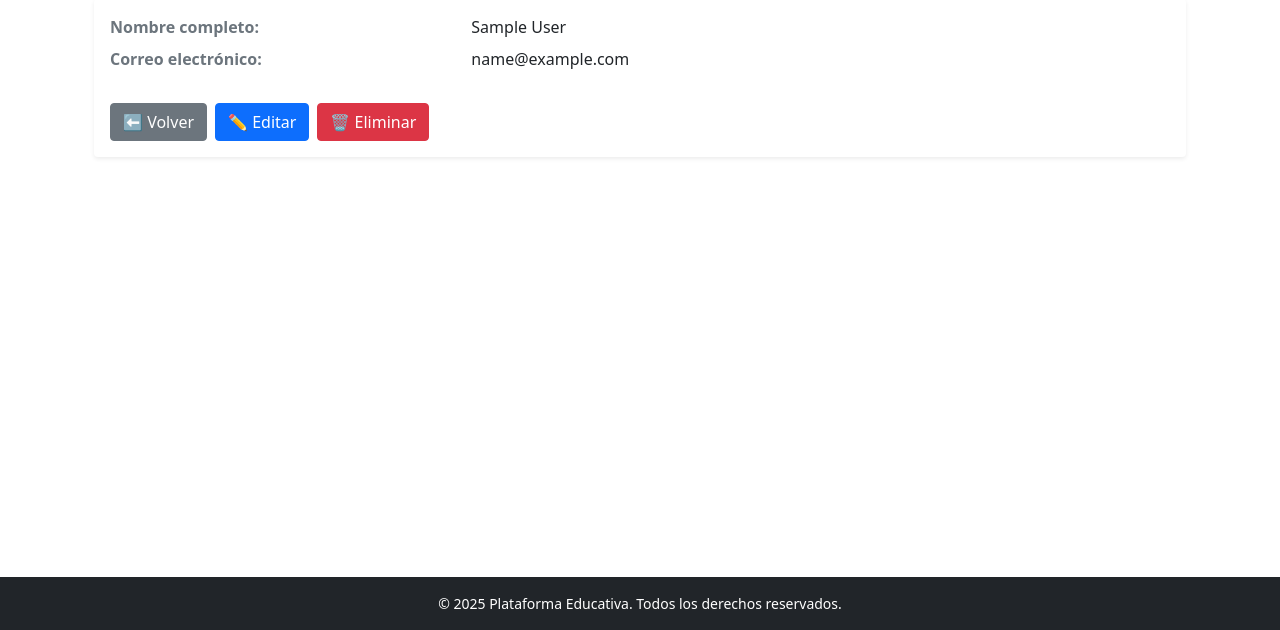
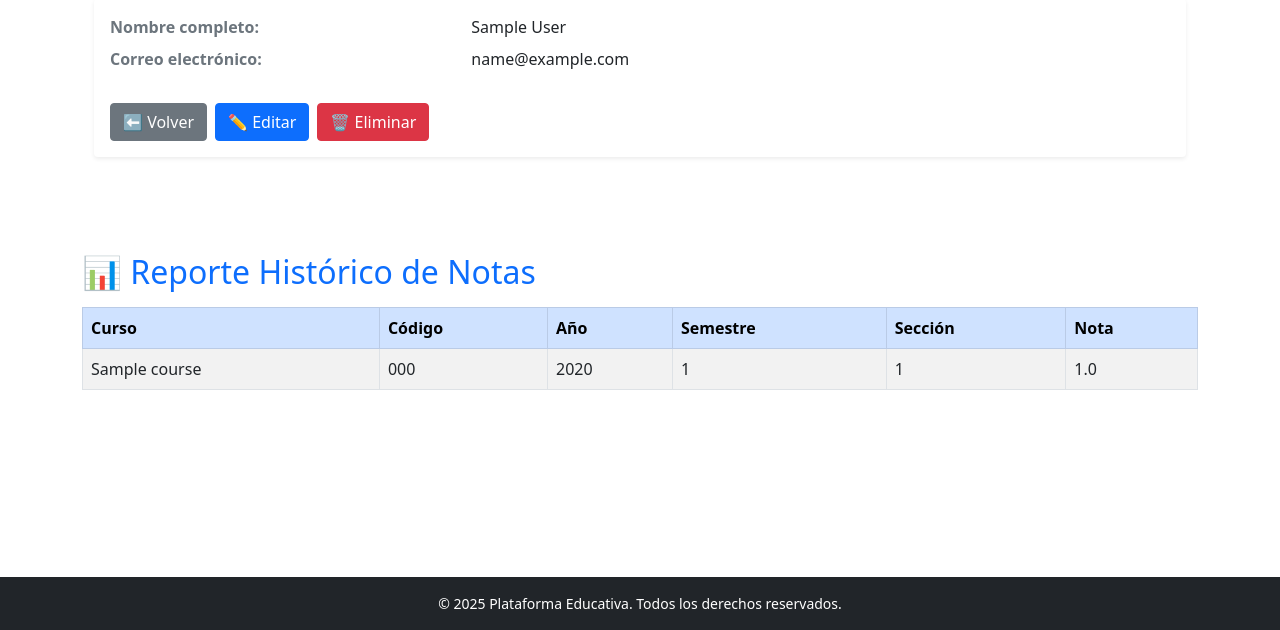
Before and after one commit to AlbertoZuiga/verificable-grupo-8, a Flask app: page /students/1 in a window 1280 px wide. Shown: the part 201-831 px from the top of the page. Run offline with Flask 3, Linux system fonts and the light colour scheme; tables that the repository leaves empty hold one stand-in row (values such as "Sample post").

Commit message:
ready submission 3

```diff
--- a/app/models/section_grade.py
+++ b/app/models/section_grade.py
@@ -11,4 +11,5 @@ class SectionGrade(kanvas_db.Model):
     __table_args__ = (
         kanvas_db.UniqueConstraint('student_id', 'section_id', name='unique_student_section'),
     )
-    student = kanvas_db.relationship('Student', backref='section_grades')
+    student = kanvas_db.relationship('Student', backref='grades')
+    section = kanvas_db.relationship('Section', backref='grades')
--- a/app/templates/students/show.html
+++ b/app/templates/students/show.html
@@ -26,4 +26,32 @@
   </div>
 </div>
 
+<h2 class="mt-5 mb-3 text-primary">📊 Reporte Histórico de Notas</h2>
+<div class="table-responsive">
+  <table class="table table-striped table-bordered align-middle">
+    <thead class="table-primary">
+      <tr>
+        <th>Curso</th>
+        <th>Código</th>
+        <th>Año</th>
+        <th>Semestre</th>
+        <th>Sección</th>
+        <th>Nota</th>
+      </tr>
+    </thead>
+    <tbody>
+      {% for grade in student.grades %}
+        <tr>
+          <td>{{ grade.section.course_instance.course.title }}</td>
+          <td>{{ grade.section.course_instance.course.code }}</td>
+          <td>{{ grade.section.course_instance.year }}</td>
+          <td>{{ grade.section.course_instance.semester }}</td>
+          <td>{{ grade.section.code }}</td>
+          <td>{{ (grade.grade if grade.grade is not none else 0)|round(1) }}</td>
+        </tr>
+      {% endfor %}
+    </tbody>
+  </table>
+</div>
+
 {% endblock %}
```
Also changed, not shown: app/templates/sections/grades.html (+6 -1 lines).
